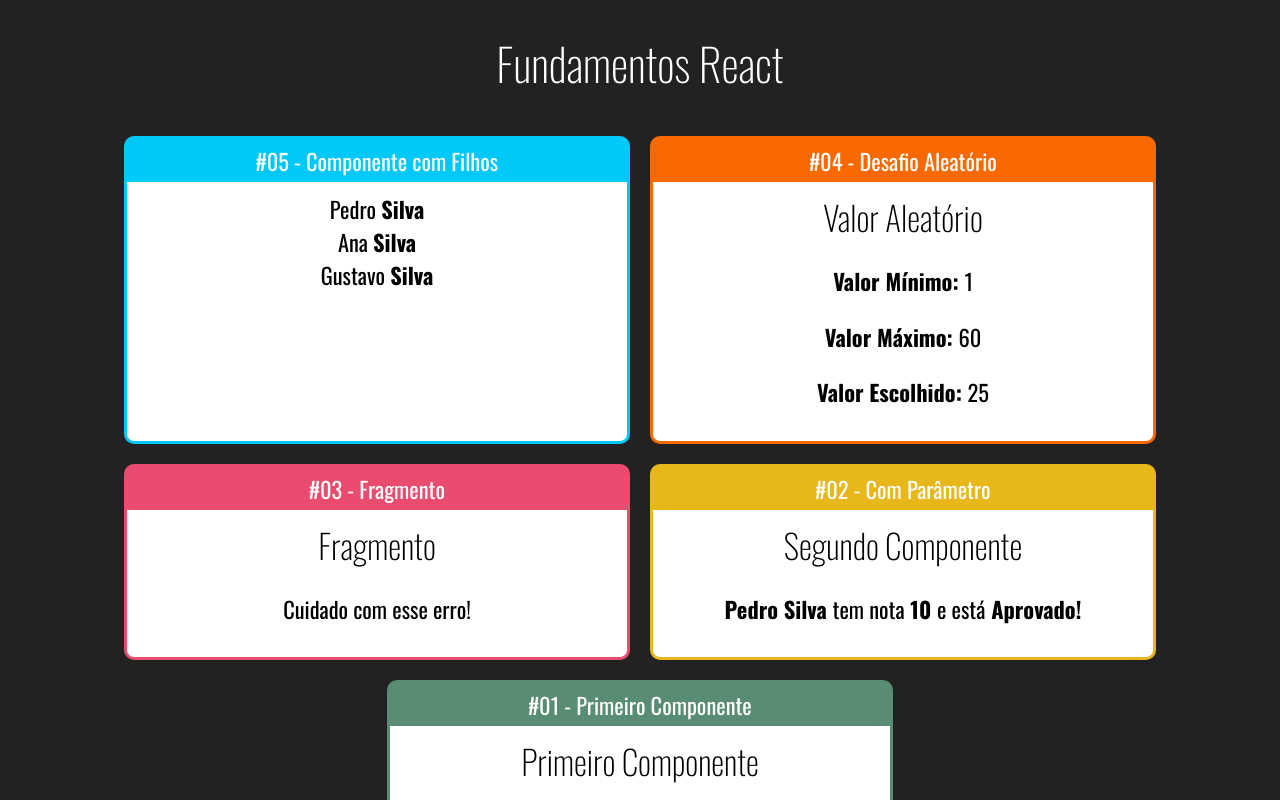
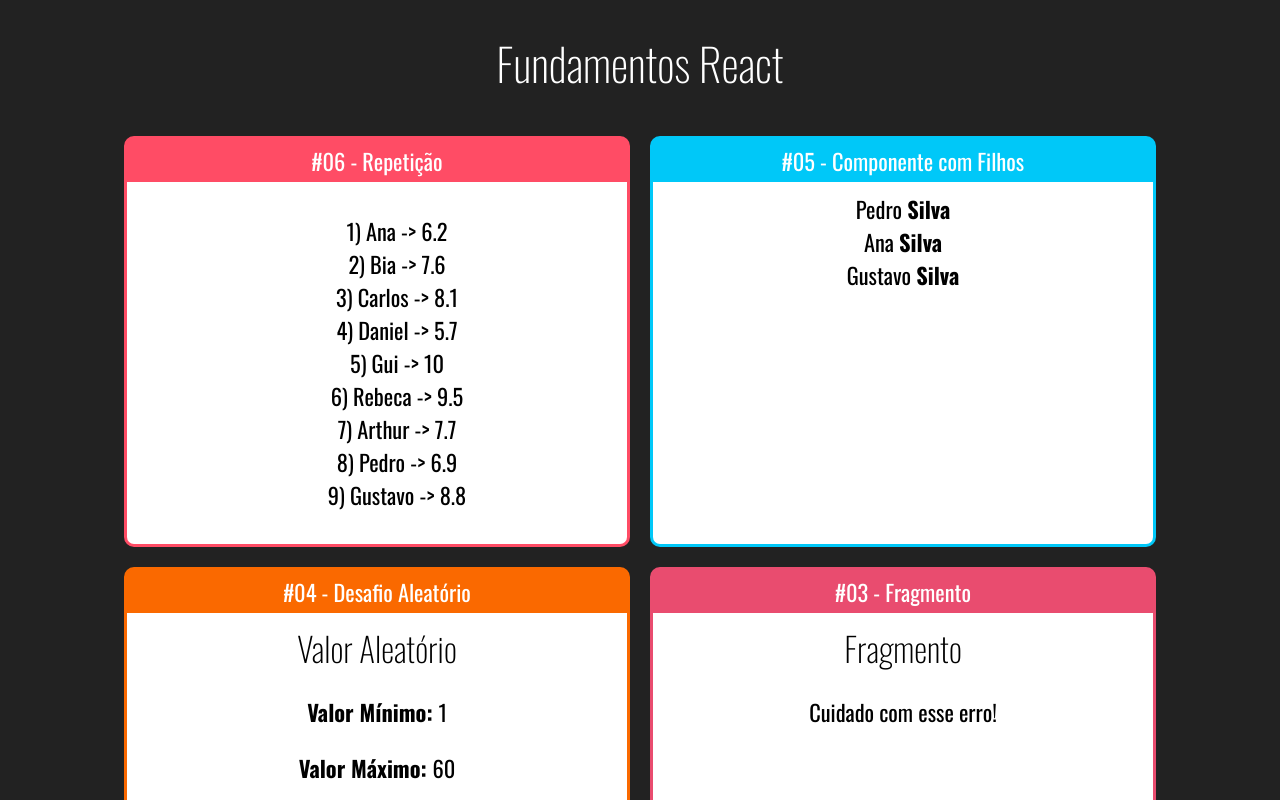
Before and after one commit to thomassilva23/fundamentos-react, a React (Create React App) app: page / in a window 1280 px wide. Shown: the top 800 px of the page. Built offline with nearby package versions, Linux system fonts and the light colour scheme.

Commit message:
18 - Repetição

```diff
--- a/src/App.jsx
+++ b/src/App.jsx
@@ -3,6 +3,7 @@
 
 import Card from "./components/layout/Card";
 
+import ListaAlunos from "./components/repeticao/ListaAlunos";
 import Familia from "./components/basicos/Familia";
 import FamiliaMembro from "./components/basicos/FamiliaMembro";
 import Aleatorio from "./components/basicos/Aleatorio";
@@ -16,6 +17,10 @@
     <h1>Fundamentos React</h1>
 
     <div className="Cards">
+      <Card titulo="#06 - Repetição" color="#FF4C65">
+        <ListaAlunos></ListaAlunos>
+      </Card>
+
       <Card titulo="#05 - Componente com Filhos" color="#00C8F8">
         <Familia sobrenome="Silva">
           <FamiliaMembro nome="Pedro" />
--- /dev/null
+++ b/src/components/repeticao/ListaAlunos.jsx
@@ -0,0 +1,18 @@
+import React from "react";
+import alunos from "../../data/alunos";
+
+/* eslint-disable import/no-anonymous-default-export */
+export default (props) => {
+  const alunosLI = alunos.map((aluno) => {
+    return (
+      <li key={aluno.id}>
+        {aluno.id}) {aluno.nome} -> {aluno.nota}
+      </li>
+    );
+  });
+  return (
+    <div>
+      <ul style={{ listStyle: "none" }}>{alunosLI}</ul>
+    </div>
+  );
+};
--- /dev/null
+++ b/src/data/alunos.js
@@ -0,0 +1,48 @@
+/* eslint-disable import/no-anonymous-default-export */
+export default [
+  {
+    id: 1,
+    nome: "Ana",
+    nota: 6.2,
+  },
+  {
+    id: 2,
+    nome: "Bia",
+    nota: 7.6,
+  },
+  {
+    id: 3,
+    nome: "Carlos",
+    nota: 8.1,
+  },
+  {
+    id: 4,
+    nome: "Daniel",
+    nota: 5.7,
+  },
+  {
+    id: 5,
+    nome: "Gui",
+    nota: 10,
+  },
+  {
+    id: 6,
+    nome: "Rebeca",
+    nota: 9.5,
+  },
+  {
+    id: 7,
+    nome: "Arthur",
+    nota: 7.7,
+  },
+  {
+    id: 8,
+    nome: "Pedro",
+    nota: 6.9,
+  },
+  {
+    id: 9,
+    nome: "Gustavo",
+    nota: 8.8,
+  },
+];
```
